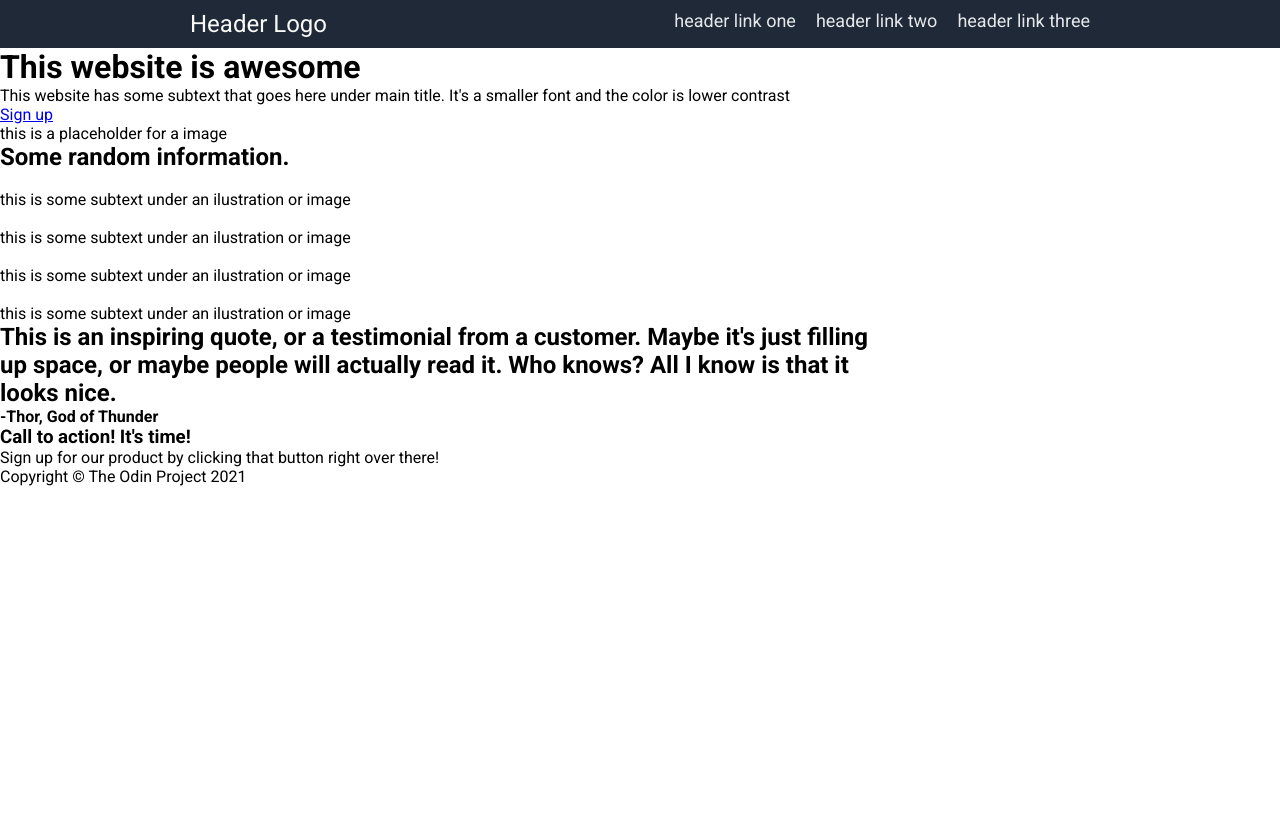
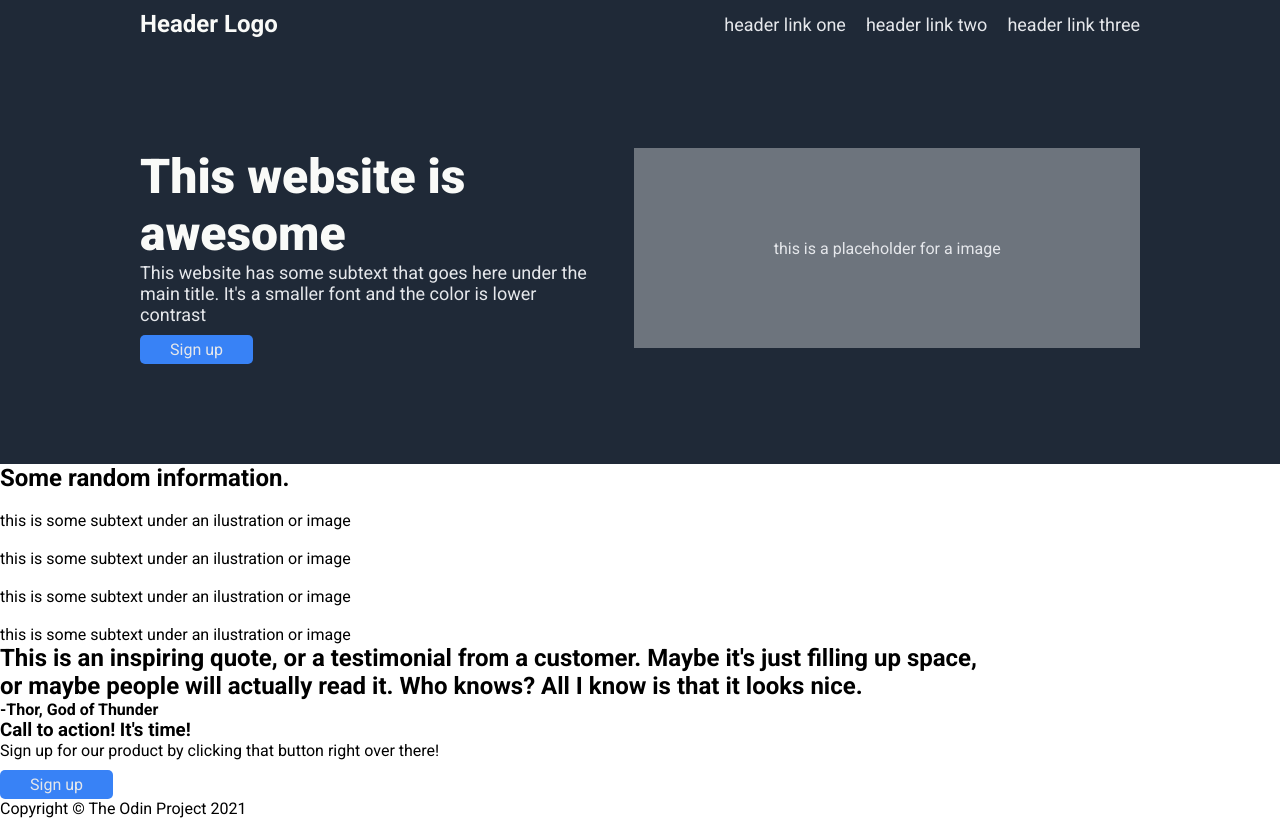
Before and after one commit to Gab-off/Project-Landing-page, a plain HTML site: page index.html in a window 1280 px wide. Drawn offline with Linux system fonts and the light colour scheme.

Commit message:
first banner completed

```diff
--- a/index.html
+++ b/index.html
@@ -24,13 +24,15 @@
             <div class="column1">
                 <h1>This website is awesome</h1>
                 <p>
-                    This website has some subtext that goes here under main title. It's a smaller font and the color
+                    This website has some subtext that goes here under the main title. It's a smaller font and the color
                     is lower contrast
                 </p>
-                <a href="#" class="singup-button">Sign up</a>
+                <a href="#" class="signup-button">Sign up</a>
             </div>
 
-            <div class="column2">this is a placeholder for a image</div>
+            <div class="column2">
+                <p>this is a placeholder for a image</p>
+            </div>
         </div>
     </div>
 
@@ -76,6 +78,7 @@
             <div class="blue-card">
                 <h3>Call to action! It's time!</h3>
                 <p>Sign up for our product by clicking that button right over there!</p>
+                <a href="#" class="signup-button">Sign up</a>
             </div>
         </div>
     </div>
--- a/styles/styles.css
+++ b/styles/styles.css
@@ -12,7 +12,7 @@ body {
 
 /* Delimitando o container das estruturas */
 .container {
-    width: 900px;
+    width: 1000px;
 }
 
 .header-container {
@@ -25,11 +25,13 @@ body {
 .header-container .container {
     display: flex;
     justify-content: space-between;
+    align-items: center;
 }
 
 .header-container .header-logo {
     font-size: 24px;
     color: #f9faf8;
+    font-weight: bold;
 }
 
 .header-container nav {
@@ -42,3 +44,47 @@ body {
     color: #e5e7eb;
     font-size: 18px;
 }
+
+.first-banner-container {
+    display: flex;
+    justify-content: center;
+    background-color: #1f2937;
+    padding: 100px;
+}
+
+.first-banner-container .container {
+    display: flex;
+    justify-content: space-between;
+    gap: 30px;
+}
+
+.first-banner-container .column1 h1 {
+    font-size: 48px;
+    font-weight: 900;
+    color: #f9faf8;
+}
+
+.first-banner-container .column1 p {
+    font-size: 18px;
+    color: #e5e7eb;
+}
+
+.signup-button {
+    display: inline-block;
+    background-color: #3882f6;
+    text-decoration: none;
+    color: #e5e7eb;
+    margin-top: 10px;
+    padding: 5px 30px;
+    border-radius: 5px;
+}
+
+.first-banner-container .column2 {
+    width: 1000px;
+    height: 200px;
+    background-color: #6D747D;
+    color: #e5e7eb;
+    display: flex;
+    justify-content: center;
+    align-items: center;
+}
```
